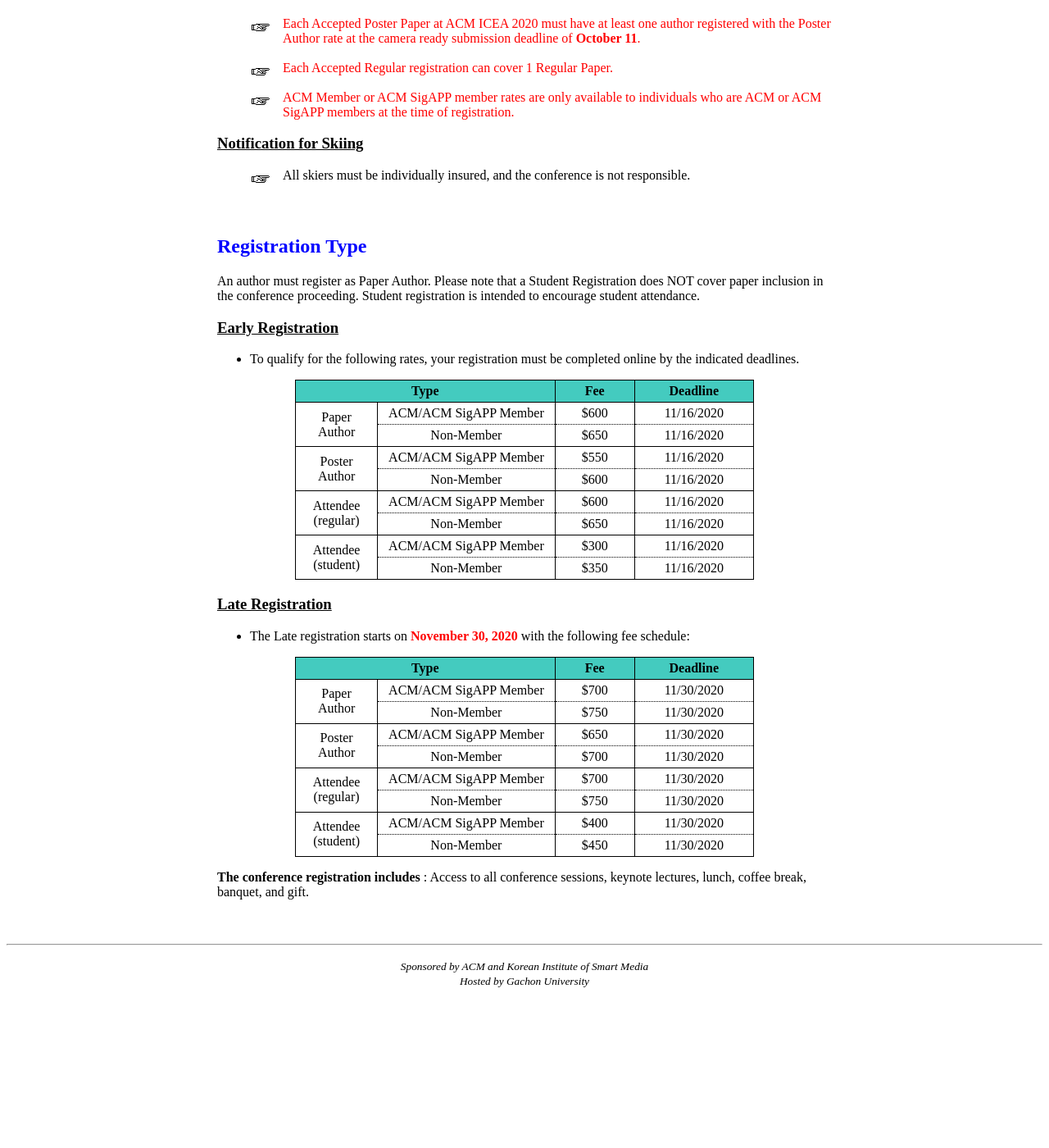
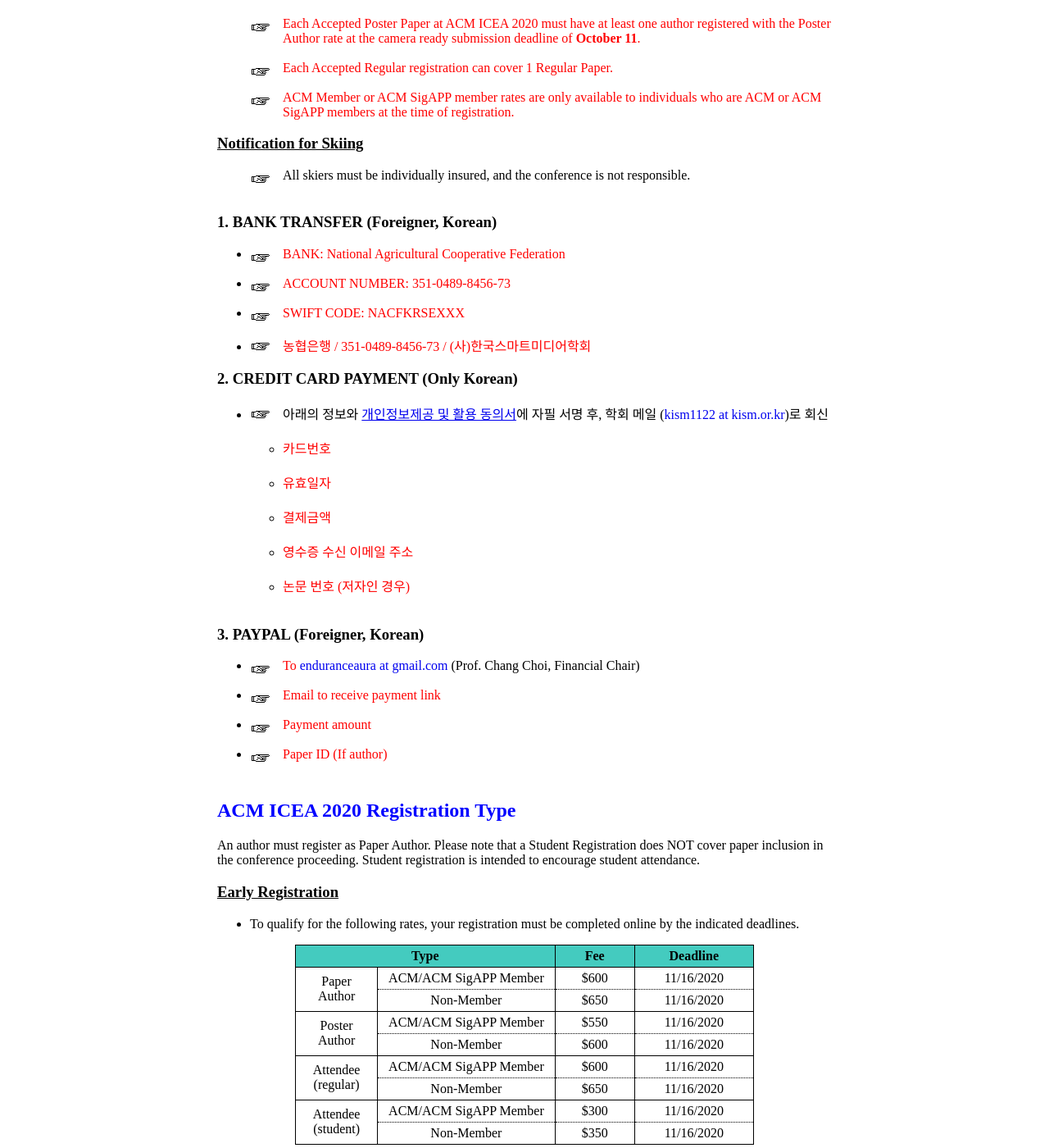
Before and after one commit to icea-conf/2020, a Jekyll site: the page built from registration/index.html, in a window 1280 px wide and 1400 px high, scrolled down 656 px. Shown: the whole window at 82% size. Built offline with Jekyll 4.4.1, drawn with Linux system fonts in a browser that asks for light colours; before the commit the page ends 1877 px from its top, so only the background shows below that; some of the changed text lies outside the part shown.

Commit message:
Update index.html

```diff
--- a/registration/index.html
+++ b/registration/index.html
@@ -13,8 +13,8 @@
 
                <h3><u>Join ACM SIGAPP</u></h3>
                <ul>
-                    <li><p><a style="text-decoration:none" target="_blank" href="https://services.acm.org/public/qj/gensigqj/gensigqj_control.cfm?promo=QJSIG&form_type=SIG&offering=042&byp=1"><b>Professional</b></a> (SIG Member yearly Rate:$15.00)</p></li>
-                    <li><p><a style="text-decoration:none" target="_blank" href="https://services.acm.org/public/qj/gensigqj/gensigqj_control.cfm?promo=QJSIG&form_type=SIG&offering=042&sigstu=SIG_STUD&byp=1"><b>Student</b></a> (SIG Member yearly Rate:$8.00)</p></li>
+                    <li><p><a style="text-decoration:none" target="_blank" href="https://services.acm.org/public/qj/gensigqj/gensigqj_control.cfm?promo=QJSIG&form_type=SIG&offering=042&byp=1"><b>Professional</b></a> (SIG Member yearly Rate: $15.00)</p></li>
+                    <li><p><a style="text-decoration:none" target="_blank" href="https://services.acm.org/public/qj/gensigqj/gensigqj_control.cfm?promo=QJSIG&form_type=SIG&offering=042&sigstu=SIG_STUD&byp=1"><b>Student</b></a> (SIG Member yearly Rate: $8.00)</p></li>
                </ul>
                <ul class="ul-style">
                     <li class="li-style"><a style="text-align: justify">ACM Member or ACM SigAPP member rates are only available to individuals who are ACM or ACM SigAPP members at the time of registration.</a></li><br>
@@ -28,14 +28,43 @@
                     <li class="li-style"><a style="text-align: justify; color:#FF0000;">Each Accepted Regular registration can cover 1 Regular Paper.</a></li><br>
                     <li class="li-style"><a style="text-align: justify; color:#FF0000;">ACM Member or ACM SigAPP member rates are only available to individuals who are ACM or ACM SigAPP members at the time of registration.</a></li>
                </ul>
+
                <h3><u>Notification for Skiing</u></h3>
                <ul class="ul-style">
                     <li class="li-style"><a style="text-align: justify"></a>All skiers must be individually insured, and the conference is not responsible.</li><br>
                </ul>
+
+               <h3>1. BANK TRANSFER (Foreigner, Korean)</h3>
+               <ul>
+                    <li class="li-style"><a style="text-align: justify; color:#FF0000;">BANK: National Agricultural Cooperative Federation</a></li><br>
+                    <li class="li-style"><a style="text-align: justify; color:#FF0000;">ACCOUNT NUMBER: 351-0489-8456-73</a></li><br>
+                    <li class="li-style"><a style="text-align: justify; color:#FF0000;">SWIFT CODE: NACFKRSEXXX</a></li><br>
+                    <li class="li-style"><a style="text-align: justify; color:#FF0000;">농협은행 / 351-0489-8456-73 / (사)한국스마트미디어학회</a></li>
+               </ul>
+
+               <h3>2. CREDIT CARD PAYMENT (Only Korean)</h3>
+               <ul>
+                    <li class="li-style"><a style="text-align: justify; color:#FF0000;"></a>아래의 정보와 <a href="https://icea-conf.github.io/2020/registration/[ACM ICEA 2020] 개인정보제공 및 활용 동의서.pdf">개인정보제공 및 활용 동의서</a>에 자필 서명 후, 학회 메일 (<a style="text-decoration:none" href="mailto:kism1122@kism.or.kr">kism1122 at kism.or.kr</a>)로 회신</a></li><br>
+                    <ul>
+                         <li><a style="text-align: justify; color:#FF0000;">카드번호</a></li><br>
+                         <li><a style="text-align: justify; color:#FF0000;">유효일자</a></li><br>
+                         <li><a style="text-align: justify; color:#FF0000;">결제금액</a></li><br>
+                         <li><a style="text-align: justify; color:#FF0000;">영수증 수신 이메일 주소</a></li><br>
+                         <li><a style="text-align: justify; color:#FF0000;">논문 번호 (저자인 경우)</a></li><br>
+                    </ul>
+               </ul>
+
+               <h3>3. PAYPAL (Foreigner, Korean)</h3>
+               <ul>
+                    <li class="li-style"><a style="text-align: justify; color:#FF0000;">To <a style="text-decoration:none" href="mailto:enduranceaura@gmail.com">enduranceaura at gmail.com</a> (Prof. Chang Choi, Financial Chair)</a></li><br>
+                    <li class="li-style"><a style="text-align: justify; color:#FF0000;">Email to receive payment link</a></li><br>
+                    <li class="li-style"><a style="text-align: justify; color:#FF0000;">Payment amount</a></li><br>
+                    <li class="li-style"><a style="text-align: justify; color:#FF0000;">Paper ID (If author)</a></li>
+               </ul>
           </div>
 
           <div style="padding-top: 10px">
-               <h2 style="color:#0000FF">Registration Type</h2>
+               <h2 style="color:#0000FF">ACM ICEA 2020 Registration Type</h2>
                <a style="text-align: justify">An author must register as Paper Author. Please note that a Student Registration does NOT cover paper inclusion in the conference proceeding. Student registration is intended to encourage student attendance.</a><br>
                <h3><u>Early Registration</u></h3>
                <ul>
```
